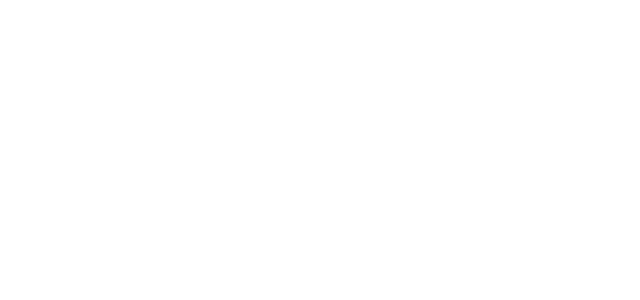
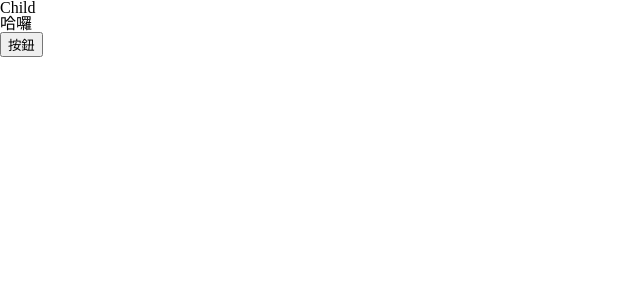
Before and after one commit to ketyykes/vue-composition-api, a Vue app: page /lifecycle in a window 1280 px wide. Before the commit this address had no page. Shown: the top 300 px of the page, without its empty margins (0-640 px from the left). Built offline with nearby package versions, Linux system fonts and the light colour scheme.

Commit message:
lifyCycle

```diff
--- /dev/null
+++ b/src/components/Child.vue
@@ -0,0 +1,10 @@
+<template>
+	<div>Child</div>
+	<div>{{ props.parent[0].name }}</div>
+</template>
+<script setup>
+const props = defineProps({
+	parent: Object,
+});
+</script>
+<style scoped lang="scss"></style>
--- a/src/router/index.js
+++ b/src/router/index.js
@@ -19,6 +19,12 @@
 			//動態引入
 			component: () => import("../views/AboutView.vue"),
 		},
+		{
+			path: "/lifecycle",
+			name: "lifecycle",
+			//實際引入
+			component: () => import("../views/LifeCycle.vue"),
+		},
 	],
 });
 
--- /dev/null
+++ b/src/views/LifeCycle.vue
@@ -0,0 +1,20 @@
+<template>
+	<div>
+		<Child :parent="object" />
+		<button @click="propsToChild">按鈕</button>
+	</div>
+</template>
+<script setup>
+import Child from "../components/Child.vue";
+import { ref } from "vue";
+
+const object = ref([{ name: "哈囉" }, { old: 12 }]);
+const propsToChild = () => {
+	object.value[0].name = "世界";
+	console.log(object.value);
+	// object.value = {
+	// 	name: "世界",
+	// };
+};
+</script>
+<style scoped lang="scss"></style>
```
